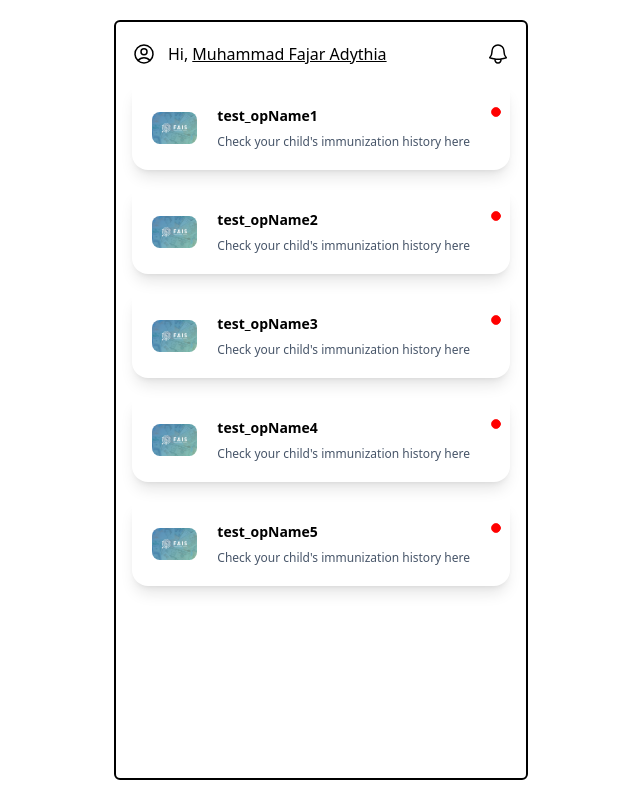
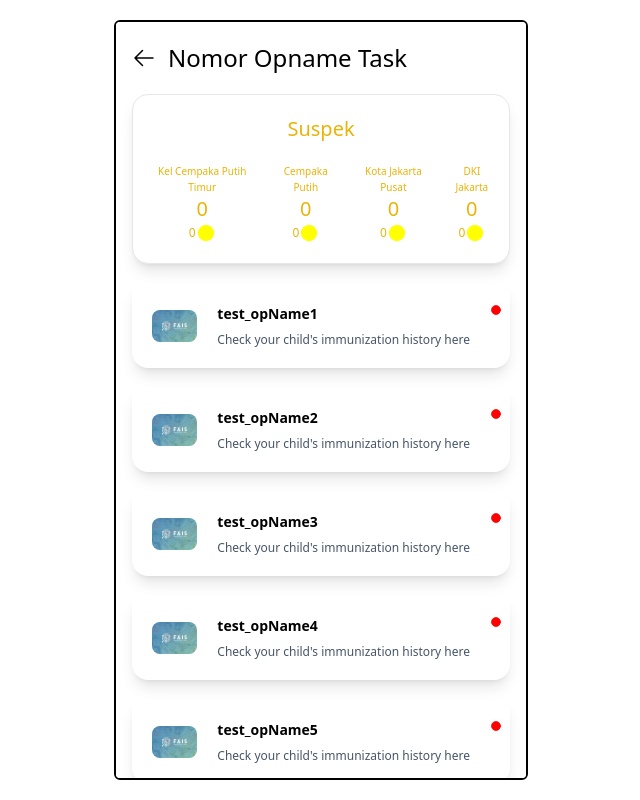
Before and after one commit to russellotniel/opname, a Next.js app: page /opname/detail/1 in a window 1280 px wide. Shown: the whole page, without its empty margins (319-959 px from the left). Built offline with nearby package versions, Linux system fonts and the light colour scheme.

Commit message:
suspect box opname detail

```diff
--- /dev/null
+++ b/components/opName/SuspekBox.js
@@ -0,0 +1,62 @@
+import Image from 'next/image';
+import React from 'react';
+
+const SuspekBox = ({ data }) => {
+	return (
+		<div>
+			<a href={`#`}>
+				<div className='flex flex-col bg-white border rounded-2xl shadow-lg mx-2 my-5'>
+					<div className='flex flex-col justify-center items-center px-3 text-yellow-500'>
+						<div className='mt-3'>
+							<h2 className='whitespace-nowrap pt-2 text-xl'>Suspek</h2>
+						</div>
+						<div className='flex text-center my-5 whitespace-normal text-xs gap-3'>
+							<div>
+								<h2 className='text-[10px]'>Kel Cempaka Putih Timur</h2>
+								<h2 className='text-xl'>0</h2>
+								<div className='flex justify-center items-center'>
+									<h2>0</h2>
+									<svg xmlns='http://www.w3.org/2000/svg' fill='yellow' viewBox='0 0 24 24' strokeWidth={1.5} stroke='yellow' className='w-5 h-5'>
+										<path strokeLinecap='round' strokeLinejoin='round' d='M12 9v3.75m9-.75a9 9 0 11-18 0 9 9 0 0118 0zm-9 3.75h.008v.008H12v-.008z' />
+									</svg>
+								</div>
+							</div>
+							<div>
+								<h2 className='text-[10px]'>Cempaka Putih</h2>
+								<h2 className='text-xl'>0</h2>
+								<div className='flex justify-center items-center'>
+									<h2>0</h2>
+									<svg xmlns='http://www.w3.org/2000/svg' fill='yellow' viewBox='0 0 24 24' strokeWidth={1.5} stroke='yellow' className='w-5 h-5'>
+										<path strokeLinecap='round' strokeLinejoin='round' d='M12 9v3.75m9-.75a9 9 0 11-18 0 9 9 0 0118 0zm-9 3.75h.008v.008H12v-.008z' />
+									</svg>
+								</div>
+							</div>
+							<div>
+								<h2 className='text-[10px]'>Kota Jakarta Pusat</h2>
+								<h2 className='text-xl'>0</h2>
+								<div className='flex justify-center items-center'>
+									<h2>0</h2>
+									<svg xmlns='http://www.w3.org/2000/svg' fill='yellow' viewBox='0 0 24 24' strokeWidth={1.5} stroke='yellow' className='w-5 h-5'>
+										<path strokeLinecap='round' strokeLinejoin='round' d='M12 9v3.75m9-.75a9 9 0 11-18 0 9 9 0 0118 0zm-9 3.75h.008v.008H12v-.008z' />
+									</svg>
+								</div>
+							</div>
+							<div>
+								<h2 className='text-[10px]'>DKI Jakarta</h2>
+								<h2 className='text-xl'>0</h2>
+								<div className='flex justify-center items-center'>
+									<h2>0</h2>
+									<svg xmlns='http://www.w3.org/2000/svg' fill='yellow' viewBox='0 0 24 24' strokeWidth={1.5} stroke='yellow' className='w-5 h-5'>
+										<path strokeLinecap='round' strokeLinejoin='round' d='M12 9v3.75m9-.75a9 9 0 11-18 0 9 9 0 0118 0zm-9 3.75h.008v.008H12v-.008z' />
+									</svg>
+								</div>
+							</div>
+						</div>
+					</div>
+				</div>
+			</a>
+		</div>
+	);
+};
+
+export default SuspekBox;
--- a/pages/opname/detail/[id].js
+++ b/pages/opname/detail/[id].js
@@ -1,8 +1,12 @@
 import React from 'react';
 import MobileLayout from '/components/layout/MobileLayout.js';
 import OpnameDetailItem from '/components/opName/detail_item.js';
+import SuspekBox from '../../../components/opName/SuspekBox';
+import { useRouter } from 'next/router';
 
-const detail = () => {
+const Detail = () => {
+	const router = useRouter();
+
 	const Data_Opname = [
 		{
 			id: 1,
@@ -34,31 +38,19 @@ const detail = () => {
 	return (
 		<MobileLayout>
 			<div className='my-5 mx-2'>
-				{/* <div className=''> */}
-				<div className='flex flex-row justify-between mx-2 my-1 mb-3'>
-					<div className='flex flex-row'>
-						<div className='pr-3'>
-							<svg xmlns='http://www.w3.org/2000/svg' fill='none' viewBox='0 0 24 24' strokeWidth={1.5} stroke='black' className='w-6 h-6'>
-								<path
-									strokeLinecap='round'
-									strokeLinejoin='round'
-									d='M17.982 18.725A7.488 7.488 0 0012 15.75a7.488 7.488 0 00-5.982 2.975m11.963 0a9 9 0 10-11.963 0m11.963 0A8.966 8.966 0 0112 21a8.966 8.966 0 01-5.982-2.275M15 9.75a3 3 0 11-6 0 3 3 0 016 0z'
-								/>
+				{/* <div className='flex flex-row justify-between mx-2 my-1 mb-3'> */}
+				<div className='mx-2 my-1 mb-3'>
+					<div className='flex flex-row items-center'>
+						<div className='pr-3 cursor-pointer' onClick={() => router.push('/opname')}>
+							<svg xmlns='http://www.w3.org/2000/svg' fill='none' viewBox='0 0 24 24' strokeWidth={1.5} stroke='currentColor' className='w-6 h-6'>
+								<path strokeLinecap='round' strokeLinejoin='round' d='M10.5 19.5L3 12m0 0l7.5-7.5M3 12h18' />
 							</svg>
 						</div>
-						<h5 className='text-black pr-1'>Hi,</h5>
-						<h5 className='text-black underline underline-offset-1'>Muhammad Fajar Adythia</h5>
-					</div>
-					<div className='flex flex-items-end'>
-						<svg xmlns='http://www.w3.org/2000/svg' fill='none' viewBox='0 0 24 24' strokeWidth={1.5} stroke='black' className='w-6 h-6'>
-							<path
-								strokeLinecap='round'
-								strokeLinejoin='round'
-								d='M14.857 17.082a23.848 23.848 0 005.454-1.31A8.967 8.967 0 0118 9.75v-.7V9A6 6 0 006 9v.75a8.967 8.967 0 01-2.312 6.022c1.733.64 3.56 1.085 5.455 1.31m5.714 0a24.255 24.255 0 01-5.714 0m5.714 0a3 3 0 11-5.714 0'
-							/>
-						</svg>
+						<h5 className='text-black pr-1 text-2xl'>Nomor Opname Task</h5>
 					</div>
 				</div>
+
+				<SuspekBox />
 
 				<div>
 					{Data_Opname.map((data) => (
@@ -70,4 +62,4 @@ const detail = () => {
 	);
 };
 
-export default detail;
+export default Detail;
```
